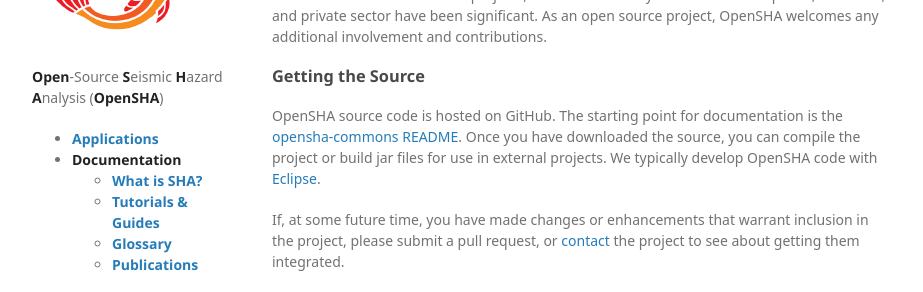
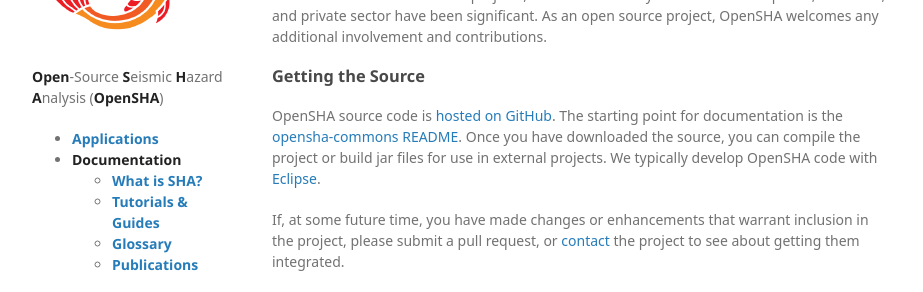
Before and after one commit to opensha/opensha.github.io, a Jekyll site: the page built from Developers.md, in a window 1280 px wide and 973 px high. Shown: the part 167-459 px from the top of the window, without its empty margins (178-1101 px from the left). Built offline with Jekyll 4.4.1, drawn with Linux system fonts in a browser that asks for light colours; some web fonts are replaced; our own code applies the rules of GitHub Pages for plain Markdown files; a script that is not in the unit is left out; part of the change alters nothing that is shown.

```diff
--- a/Developers.md
+++ b/Developers.md
@@ -2,7 +2,7 @@ OpenSHA has an active and growing developer community. It's use by various group
 
 ### Getting the Source
 
-OpenSHA source code is hosted on GitHub. The starting point for documentation is the [opensha-commons README](https://github.com/opensha/opensha-commons/blob/master/README.md#opensha-commons). Once you have downloaded the source, you can compile the project or build jar files for use in external projects. We typically develop OpenSHA code with [Eclipse](https://www.eclipse.org).
+OpenSHA source code is [hosted on GitHub](https://github.com/opensha/). The starting point for documentation is the [opensha-commons README](https://github.com/opensha/opensha-commons/blob/master/README.md#opensha-commons). Once you have downloaded the source, you can compile the project or build jar files for use in external projects. We typically develop OpenSHA code with [Eclipse](https://www.eclipse.org).
 
 If, at some future time, you have made changes or enhancements that warrant inclusion in the project, please submit a pull request, or [contact](Home#contact-us) the project to see about getting them integrated.
 
```
